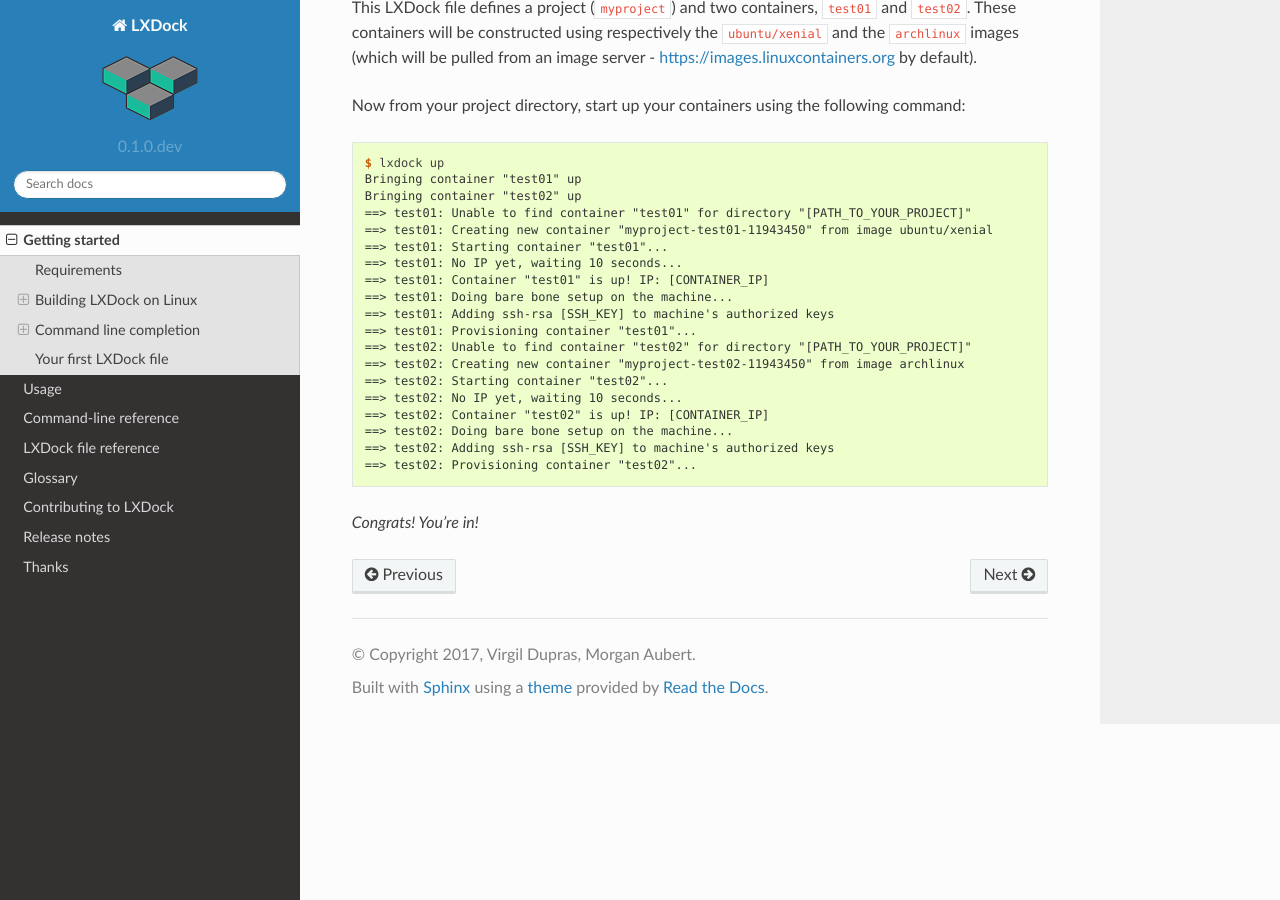
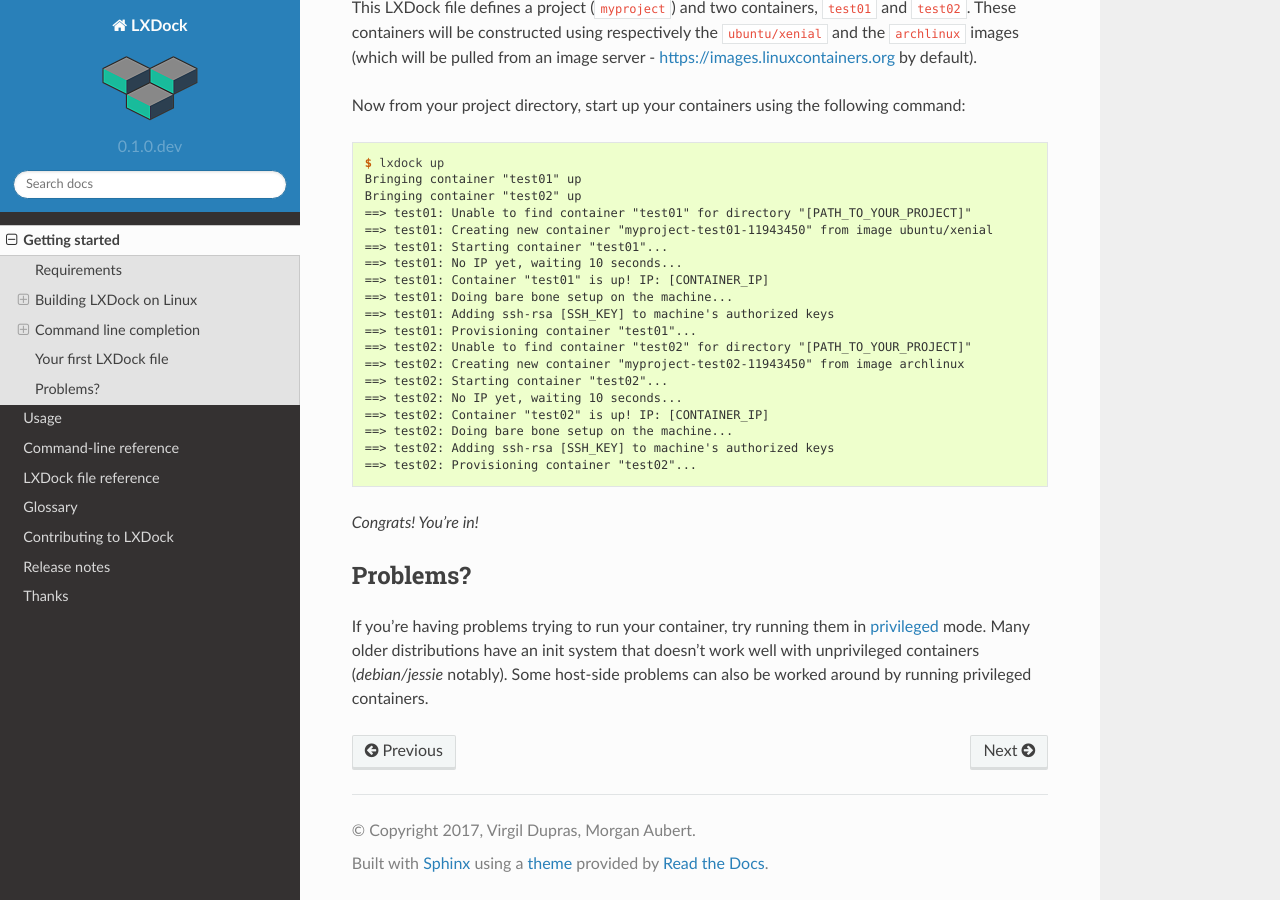
Before and after one commit to lxdock/lxdock, a Sphinx documentation site: the page built from docs/getting_started.rst, in a window 1280 px wide and 900 px high, scrolled down 2593 px. Built offline with Sphinx 7.4.7 and the Read the Docs theme 2.0.0, drawn with Linux system fonts in a browser that asks for light colours.

Commit message:
docs: add "Problems?" section to "Getting Started" (#35)
The old readme had something about trying privileged mode when
encountering problems and this disappeared in the new docs. Considering
that `debian/jessie` is a popular image and that it doesn't work in
unprivileged mode, I think it's important to have that section to avoid
being swamped with troubleshooting issues of this type on github.

```diff
--- a/docs/conf.rst
+++ b/docs/conf.rst
@@ -133,6 +133,8 @@
     - name: container01
     - name: container01
 
+.. _conf-privileged:
+
 privileged
 ----------
 
--- a/docs/getting_started.rst
+++ b/docs/getting_started.rst
@@ -154,3 +154,11 @@
   ==> test02: Provisioning container "test02"...
 
 *Congrats! You're in!*
+
+Problems?
+---------
+
+If you're having problems trying to run your container, try running them in :ref:`conf-privileged`
+mode. Many older distributions have an init system that doesn't work well with unprivileged
+containers (`debian/jessie` notably). Some host-side problems can also be worked around by running
+privileged containers.
```
